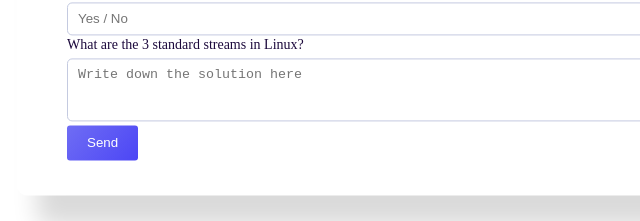
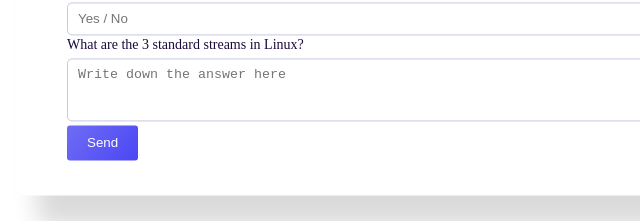
Before and after one commit to djedd1ne/erouf.github.io, a plain HTML site: page index.html in a window 1280 px wide. Shown: the part 418-639 px from the top of the page, 125-765 px from the left. Drawn offline with Linux system fonts and the light colour scheme.

Commit message:
correct answer

```diff
--- a/index.html
+++ b/index.html
@@ -18,7 +18,7 @@
                     <label for="subject">Are you a scholarship holder?</label>
                     <input type="text" name="scholarship" placeholder="Yes / No">
                     <label for="issue">What are the 3 standard streams in Linux?</label>
-                    <textarea name="solution" placeholder="Write down the solution here" rows="3"></textarea>
+                    <textarea name="solution" placeholder="Write down the answer here" rows="3"></textarea>
 		<button type="submit">Send</button>
   		</form>
 	</div>
```
